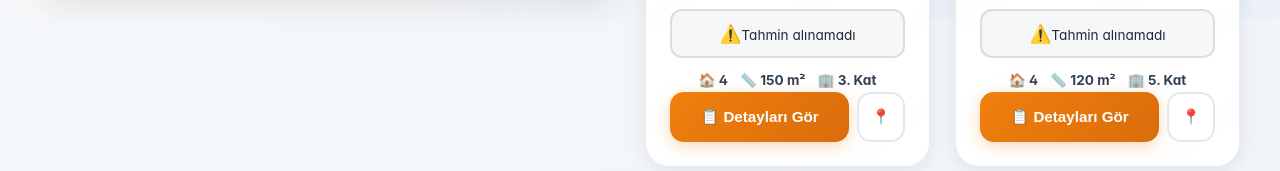
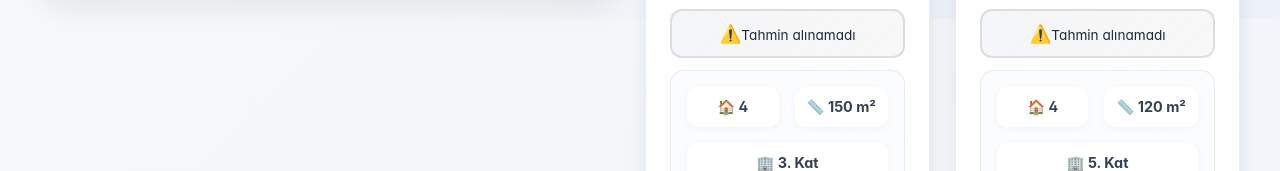
Before and after one commit to onursolak/ai_spark_main, a React (Create React App) app: page / in a window 1280 px wide. Shown: the part 781-952 px from the top of the page. Built offline with nearby package versions, Linux system fonts and the light colour scheme; no server answers.

Commit message:
Enhance features section styles in Desktop.css
- Increased font size and adjusted margins and padding for better spacing.
- Updated flex properties for improved layout and alignment.
- Added background, border, and hover effects to enhance visual appeal and interactivity of feature items.

```diff
--- a/src/style/Desktop.css
+++ b/src/style/Desktop.css
@@ -574,16 +574,19 @@
 }
 
 .features {
-    font-size: 0.9rem;
+    font-size: 0.95rem;
     color: #64748b;
-    margin: 0;
-    padding: 0;
+    margin: 12px 0;
+    padding: 16px;
     line-height: 1.6;
     display: flex;
     align-items: center;
-    justify-content: center;
+    justify-content: space-between;
     flex-wrap: wrap;
-    gap: 12px;
+    gap: 16px;
+    background: rgba(248, 250, 252, 0.6);
+    border-radius: 14px;
+    border: 1px solid rgba(226, 232, 240, 0.8);
 }
 
 .features span {
@@ -591,8 +594,22 @@
     color: #334155;
     display: flex;
     align-items: center;
-    gap: 5px;
-    font-size: 0.85rem;
+    gap: 8px;
+    font-size: 0.9rem;
+    padding: 8px 12px;
+    background: white;
+    border-radius: 10px;
+    flex: 1;
+    min-width: fit-content;
+    justify-content: center;
+    transition: all 0.3s ease;
+    box-shadow: 0 2px 8px rgba(0, 0, 0, 0.04);
+}
+
+.features span:hover {
+    transform: translateY(-2px);
+    box-shadow: 0 4px 12px rgba(0, 0, 0, 0.08);
+    background: linear-gradient(135deg, rgba(242, 127, 14, 0.05) 0%, rgba(217, 109, 11, 0.05) 100%);
 }
 
 .card-stats {
```
